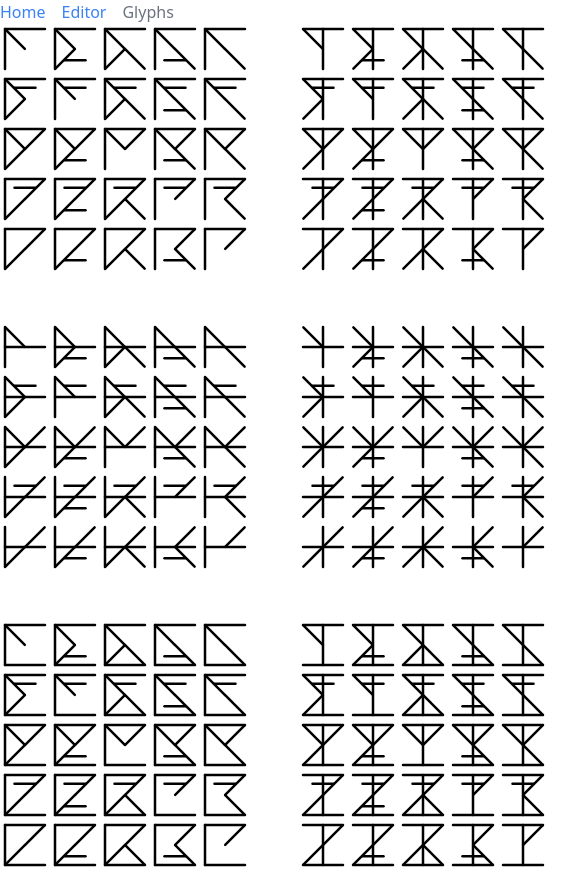
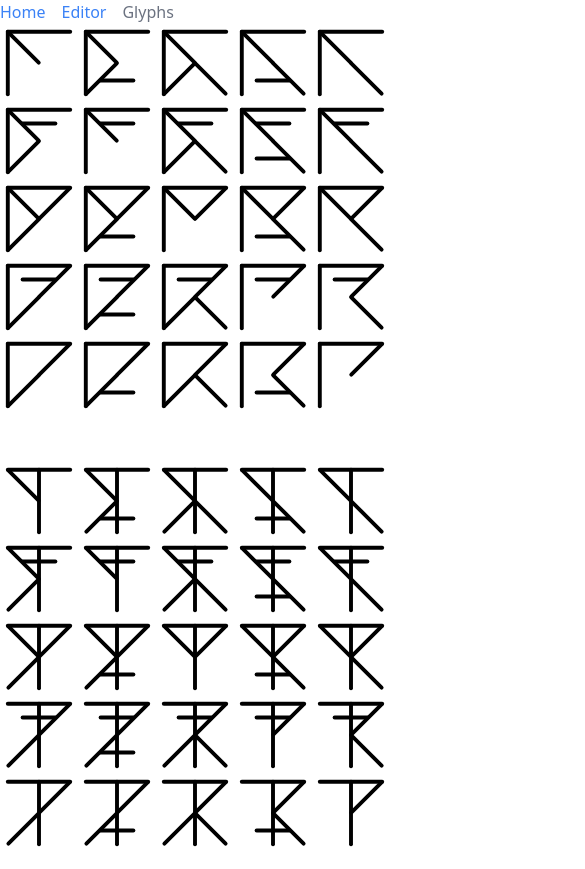
Before and after one commit to mendelbrot/tokui, a React (Create React App) app: page /glyphs in a window 390 px wide. Shown: the top 869 px of the page, 585 px wide, since content can reach past the window. Built offline with nearby package versions, Linux system fonts and the light colour scheme.

Commit message:
made the glyphs page responsive

```diff
--- a/src/components/glyph-symbol.jsx
+++ b/src/components/glyph-symbol.jsx
@@ -144,12 +144,10 @@ const U2 = ({rectStyle}) =>
 
 function Glyph({
   letters = '',
-  size = 200,
-  border = 'none',
   fill = 'black'
 }) {
   const rectStyle = {'fill': fill}
-  const svgStyle = {'width': `${size}px`, 'height': `${size}px`, 'border': border}
+  const svgStyle = {}
 
   return (
     <div>
--- a/src/components/glyph-text.jsx
+++ b/src/components/glyph-text.jsx
@@ -1,28 +1,10 @@
+import { useEffect, useState, useRef } from 'react'
+
 function GlyphText({
-  letters = '',
-  size = 200,
-  boxClass = 'bg-emerald-200 rounded-lg',
-  letterClass = ''
+  letters = ''
 }) {
-  const boxStyle = {
-    width: `${size}px`,
-    height: `${size}px`,
-    display: 'flex'
-  }
-  const innerStyle1 = {
-    width: `${Math.round(size/2)}px`,
-    height: `${size}px`,
-    textAlign: 'center',
-    lineHeight: `${size}px`,
-    fontSize: `${Math.round(0.7*size)}px`
-  }
-  const innerStyle23 = {
-    width: `${Math.round(size/2)}px`,
-    height: `${Math.round(size/2)}px`,
-    textAlign: 'center',
-    lineHeight: `${Math.round(size/2)}px`,
-    fontSize: `${Math.round(0.4*size)}px`
-  }
+  const [width, setWidth] = useState(0)
+  const elementRef = useRef(null)
 
   const replacedLetters = Array.from(letters).map(letter => {
     if (letter === '_' || letter === '-') {
@@ -31,18 +13,45 @@ function GlyphText({
     return letter
   })
 
+  const handleResize = () => {
+    setWidth(elementRef.current.offsetWidth)
+  }
+
+  useEffect(() => {
+    handleResize()
+    window.addEventListener('resize', handleResize)
+    return () => window.removeEventListener('resize', handleResize)
+  }, [])
+
   return (
-    <div className={boxClass} style={boxStyle}>
-      <div style={innerStyle1}>
-        <span className={letterClass} >{replacedLetters[0]}</span>
+    <div className='bg-emerald-200 rounded-lg grid grid-rows-2 grid-flow-col'>
+      <div
+        className={`row-span-2 text-center`}
+        style={{
+          height: 2*width + 'px',
+          fontSize: Math.round(width) + 'px'
+        }}
+        ref={elementRef}
+      >
+        {replacedLetters[0]}
       </div>
-      <div>
-        <div style={innerStyle23}>
-          <span className={letterClass} >{replacedLetters[1]}</span>
-        </div>
-        <div style={innerStyle23}>
-        <span className={letterClass} >{replacedLetters[2]}</span>
-        </div>
+      <div
+        className='text-center'
+        style={{
+          height: width + 'px',
+          fontSize: Math.round(0.5*width) + 'px'
+        }}
+      >
+        {replacedLetters[1]}
+      </div>
+      <div
+        className='text-center'
+        style={{
+          height: width + 'px',
+          fontSize: Math.round(0.5*width) + 'px'
+        }}
+      >
+        {replacedLetters[2]}
       </div>
     </div>
   )
--- a/src/components/glyph.jsx
+++ b/src/components/glyph.jsx
@@ -3,30 +3,20 @@ import GlyphText from '../components/glyph-text'
 
 function Glyph({
   letters,
-  size = 200,
-  boxClass,
-  letterClass,
-  border,
   fill
 }) {
 
   return (
     <div
       className='relative'
-      style = {{'width': size, 'height': size}}
     >
       <GlyphSymbol
         letters={letters}
-        size={size}
-        border={border}
         fill={fill}
       />
-      <div className='absolute bottom-0 left-0 opacity-0 hover:opacity-90 ease-in duration-250'>
+      <div className='absolute top-0 bottom-0 left-0 right-0 opacity-0 hover:opacity-90 ease-in duration-250'>
         <GlyphText
           letters={letters}
-          size={size}
-          boxClass={boxClass}
-          letterClass={letterClass}
         />
       </div>
     </div>
--- a/src/pages/glyph-page.jsx
+++ b/src/pages/glyph-page.jsx
@@ -6,7 +6,7 @@ function GlyphPage() {
   const {letters} = useParams()
 
   return (
-    <div>
+    <div className='w-48 selection:border-2'>
       <GlyphSymbol letters={letters}/>
       <GlyphText letters={letters}/>
     </div>
--- a/src/pages/glyphs.jsx
+++ b/src/pages/glyphs.jsx
@@ -2,11 +2,8 @@ import Glyph from '../components/glyph'
 import { Link } from 'react-router-dom'
 import { useState } from 'react'
 
-const size = 50
-const wideWidth = `${Math.round(20*size) + 3*48}px`
-const tallWidth = `${Math.round(15*size) + 2*48}px`
 const wideStyle = 'grid grid-rows-3 grid-flow-col gap-12'
-const tallStyle = 'grid grid-cols-3 gap-12'
+const tallStyle = 'grid grid-cols-1 gap-12 sm:grid-cols-3'
 
 const letters = (consonant) => {
   return [
@@ -42,9 +39,11 @@ function Block({consonant}) {
   return (
     <div className='grid grid-cols-5'>
       {letters(consonant).map(l => (
-        <Link to={`/glyphs/${l.join('')}`} key={l.join('')}>
-          <Glyph letters={l} size={size}/>
-        </Link>
+        <div className='min-w-12 max-w-48'>
+          <Link to={`/glyphs/${l.join('')}`} key={l.join('')}>
+            <Glyph letters={l}/>
+          </Link>
+        </div>
       ))}
     </div>
   );
@@ -63,10 +62,7 @@ function Toggle({active}) {
 
 function Glyphs() {
   const [tall, setTall] = useState(true)
-
   const gridStyle = tall ? tallStyle : wideStyle
-  const gridWidth = tall ? tallWidth : wideWidth
-
   const toggleTall = () => {
     setTall(!tall)
   }
@@ -76,7 +72,7 @@ function Glyphs() {
       <div onClick={toggleTall} style={{display: 'none'}}>
         <Toggle active={tall} />
       </div>
-      <div className={gridStyle} style={{width: gridWidth}} >
+      <div className={gridStyle} >
         <Block consonant='m' />
         <Block consonant='n' />
         <Block consonant='g' />
```
